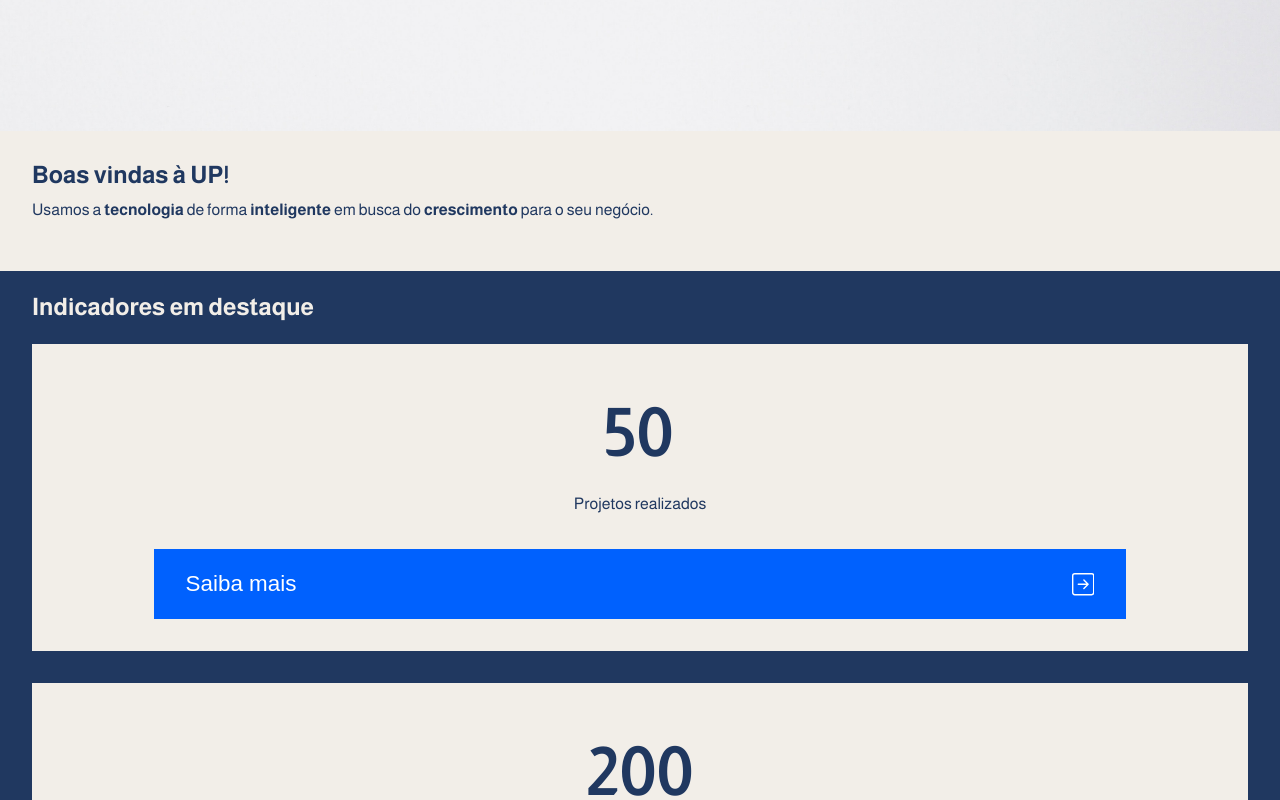
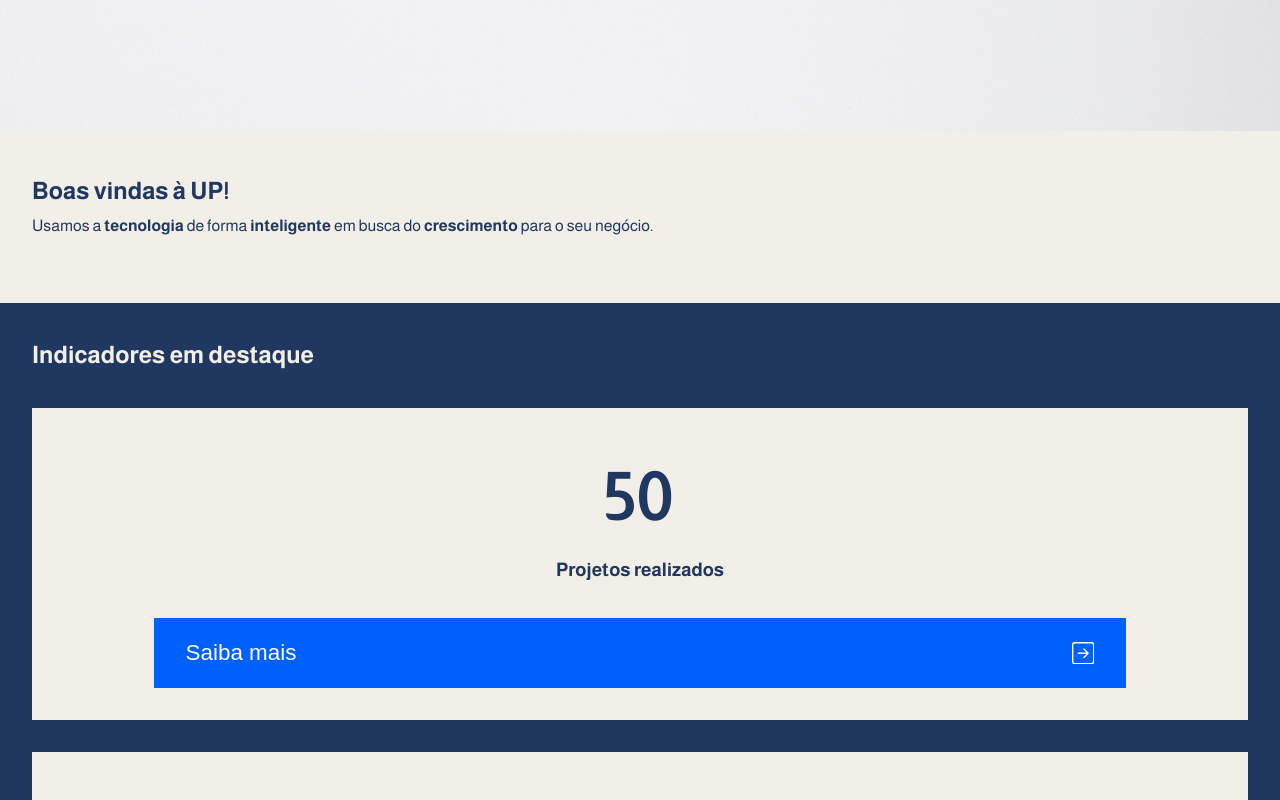
Before and after one commit to vieira-a/react-site-upti, a React (Create React App) app: page / in a window 1280 px wide. Shown: the part 1080-1880 px from the top of the page. Built offline with nearby package versions, Linux system fonts and the light colour scheme.

Commit message:
UPD posição da section hero

```diff
--- a/src/components/AnalyticsCards.jsx
+++ b/src/components/AnalyticsCards.jsx
@@ -41,7 +41,7 @@ const AnalyticsCards = () => {
             <div className='analyticCard' key={data.id}>
 
               <h1>{data.avg}</h1>
-              <p>{data.description}</p>
+              <h3>{data.description}</h3>
               <div className="menuMore">
                 <button className="btnMore">
                   <a href='http://suporte.up-ti.com'>Saiba mais</a>
--- a/src/styles/main.sass
+++ b/src/styles/main.sass
@@ -41,7 +41,7 @@ button
     transition: .3s
 
 .header
-  padding-block: 1rem
+  padding-block: 2rem
   margin-inline: 2rem
 
 .content
```
